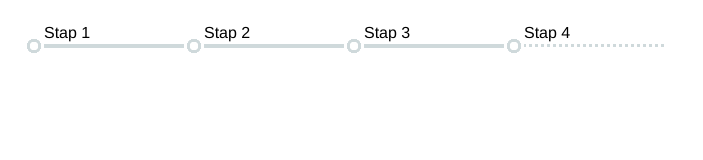
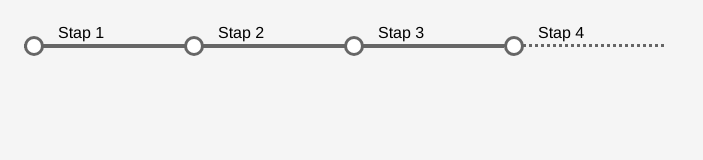
Before and after one commit to Sebfh/Timeline, a plain HTML site: page index.html in a window 1280 px wide. Shown: the whole page, without its empty margins (0-703 px from the left). Drawn offline with nearby package versions, Linux system fonts and the light colour scheme.

Commit message:
- colors need more work

```diff
--- a/css/_global.scss
+++ b/css/_global.scss
@@ -0,0 +1,3 @@
+html, body {
+    background-color: #f5f5f5;
+}
--- a/css/_variables.scss
+++ b/css/_variables.scss
@@ -1 +1 @@
-$border-color: #cfd9db;
+$border-color: #666666;
--- a/css/module/_timeline.scss
+++ b/css/module/_timeline.scss
@@ -23,10 +23,24 @@
             width: 20px;
             height: 20px;
             display: block;
-            background-image: -webkit-radial-gradient(#ffffff 30%, #cfd9db 31%, #cfd9db 50%, #ffffff 51%);
+            border-radius: 50%;
             float: left;
             left: 0px;
             bottom: -12px;
+            background: $border-color;
+        }
+        &:after {
+            position: relative;
+            content: '';
+            width: 14px;
+            height: 14px;
+            display: block;
+            border-radius: 50%;
+            float: left;
+            left: 0px;
+            bottom: -15px;
+            background: #fff;
+            left: -17px;
         }
 	}
 }
```
Also changed, not shown: css/main.css.
